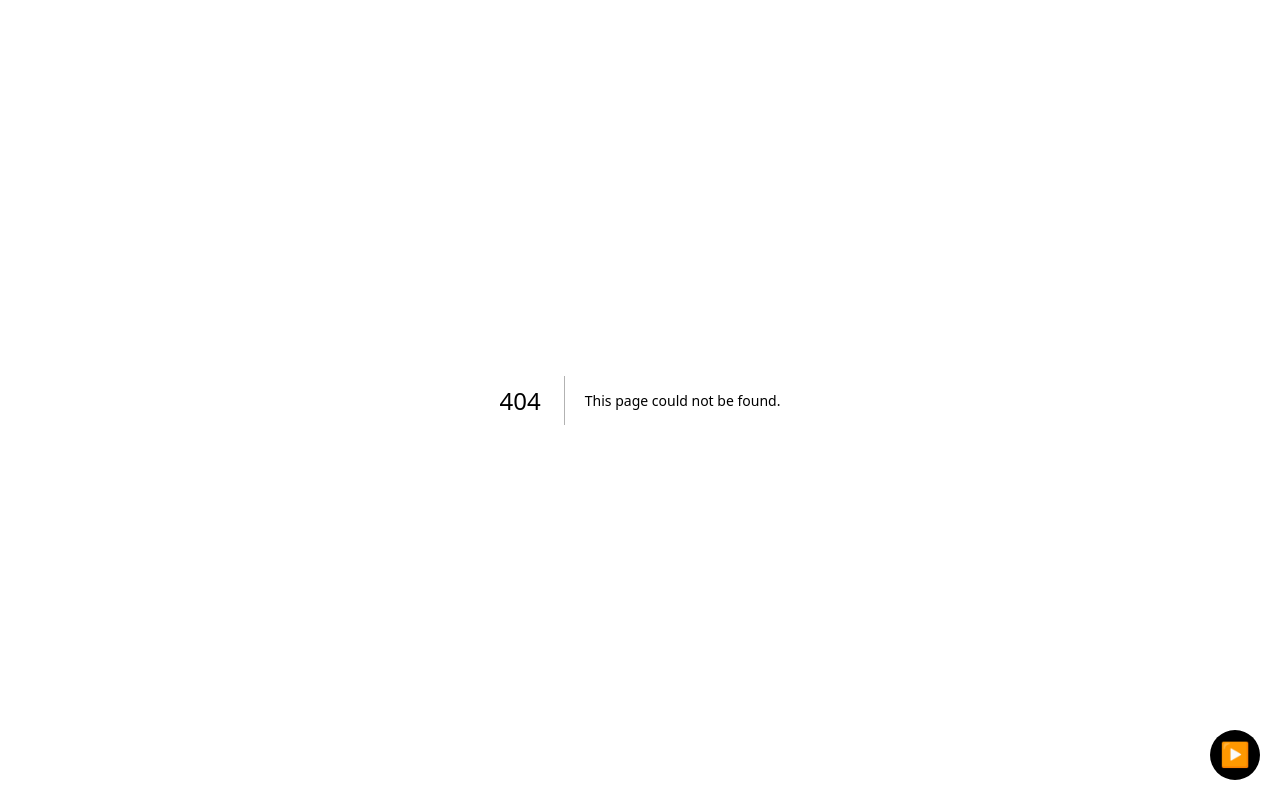
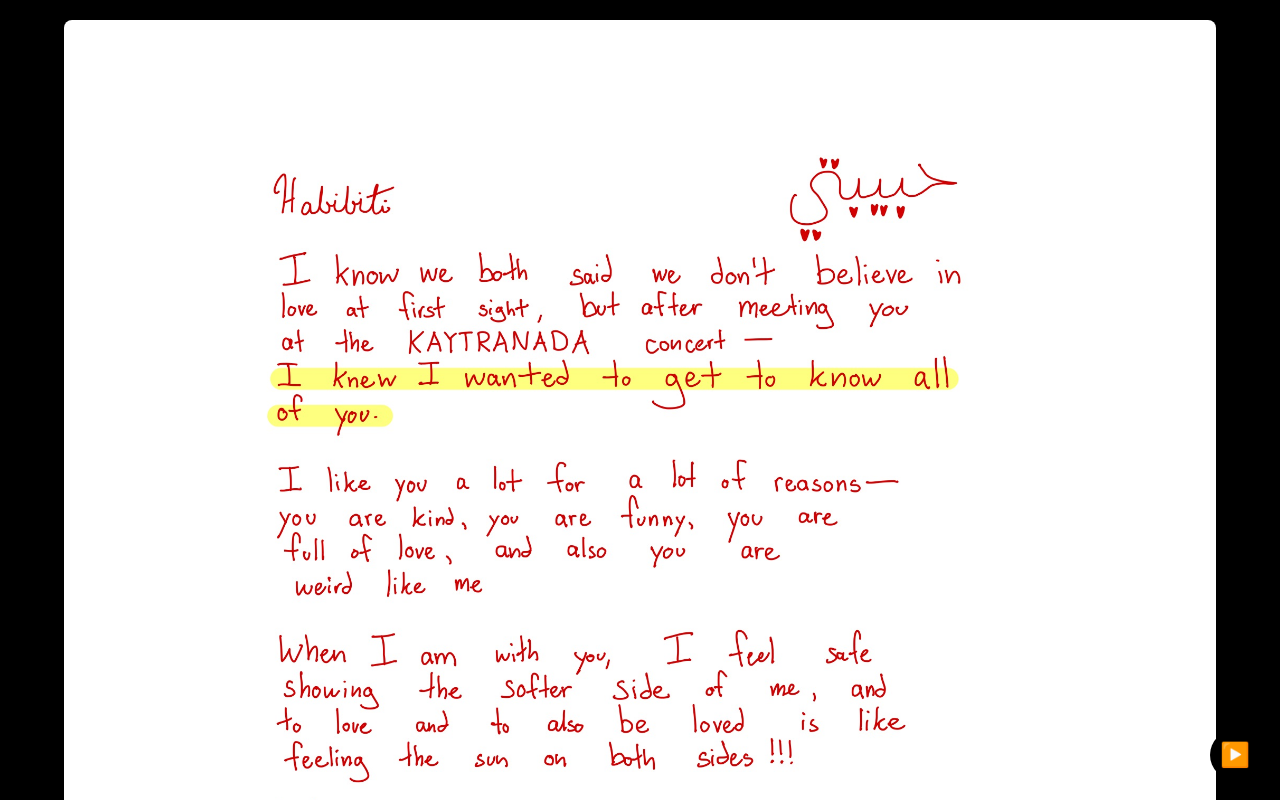
Before and after one commit to gathrean/aloean, a Next.js app: page /mayibeyours in a window 1280 px wide. Before the commit this address had no page. Shown: the top 800 px of the page. Built offline with nearby package versions, Linux system fonts and the light colour scheme.

Commit message:
Added new page for "May I Be Yours?" PDF

```diff
--- /dev/null
+++ b/app/mayibeyours/miby.css
@@ -0,0 +1,15 @@
+.miby-page {
+    background-color: black;
+    display: flex;
+    flex-direction: column;
+    align-items: center;
+    justify-content: center;
+    min-height: 100vh;
+    padding: 20px;
+}
+
+.miby-image {
+    max-width: 90vw;
+    height: auto;
+    border-radius: 8px;
+}
--- /dev/null
+++ b/app/mayibeyours/page.tsx
@@ -0,0 +1,33 @@
+'use client';
+
+import Link from "next/link";
+import Image from "next/image";
+import "./miby.css";
+
+export default function MayIBeYours() {
+    return (
+        <div className="miby-page flex flex-col items-center justify-center min-h-screen">
+            {/* Display the image */}
+            <Image
+                src="/mayibeyours/mayibeyours.jpg"
+                alt="May I Be Yours?"
+                width={1200}
+                height={800}
+                className="miby-image"
+                priority
+                unoptimized
+            />
+
+            <div className="button-grid mt-8 flex gap-4">
+                <a href="/mayibeyours/mayibeyours.pdf" download>
+                    <button className="aloean-button mt-4">Download PDF</button>
+                </a>
+            </div>
+            <div className="button-grid mt-8 flex gap-4">
+                <Link href="/">
+                    <button className="aloean-button back-button mt-4">Go Home</button>
+                </Link>
+            </div>
+        </div>
+    );
+}
--- a/app/page.tsx
+++ b/app/page.tsx
@@ -34,19 +34,18 @@ export default function Home() {
             </button>
           </Link> */}
 
-          <Link href="/valentines">
+          <Link href="mayibeyours">
             <button className="aloean-button homepage-button font-bold">
-              VALENTINE&apos;S 2025
+              MAY I BE YOURS? (1/28/2025)
             </button>
           </Link>
 
-          {/* <button className="bg-forest_light text-white p-4 rounded-full w-full hover:bg-forest">
-            📍 places to be
-          </button> */}
+          <Link href="/valentines">
+            <button className="aloean-button homepage-button font-bold">
+              VALENTINE&apos;S (2/14/2025)
+            </button>
+          </Link>
 
-          {/* <button className="bg-forest_light text-white p-4 rounded-full w-full hover:bg-forest">
-            🌹 Will I See You Again?
-          </button> */}
         </div>
 
       </main>
```
Also changed, not shown: public/mayibeyours/mayibeyours.jpg (added), 1 other file (tests, documents, lock files or other folders).
